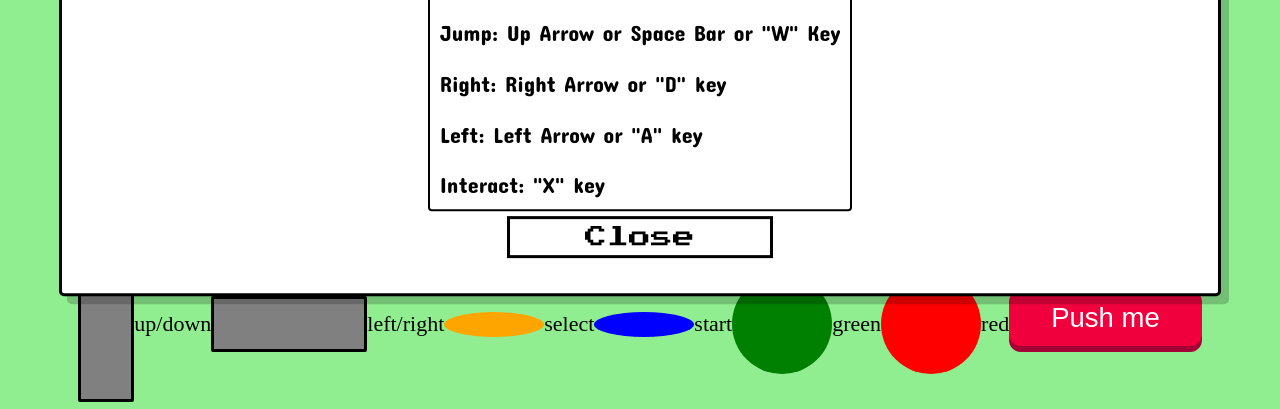
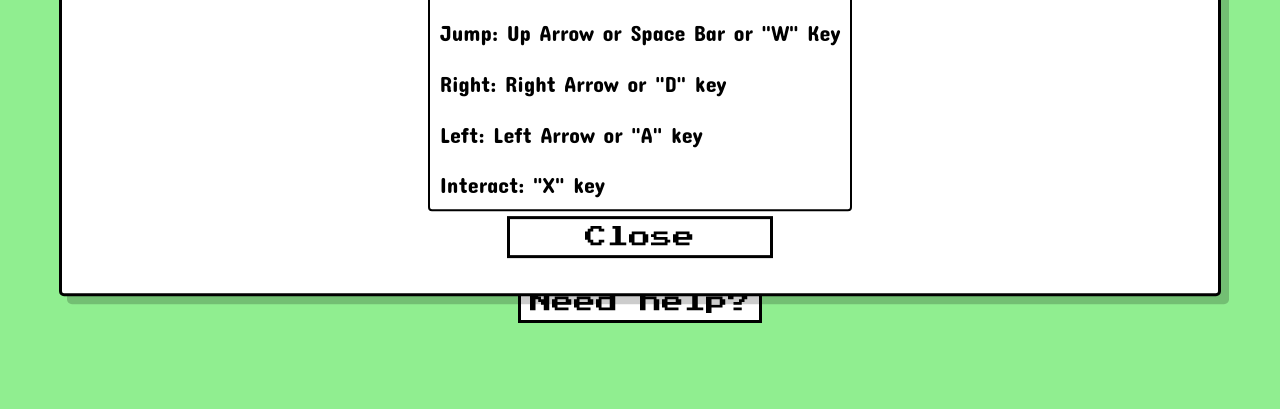
Before and after one commit to NateNotermann/Video-Game-Resume, a plain HTML site: page index.html in a window 1280 px wide. Shown: the part 391-800 px from the top of the page. Drawn offline with Linux system fonts and the light colour scheme; animation ran at ten frames a second; a web font is replaced by a local one.

Commit message:
readme, turned off buttons

```diff
--- a/index.html
+++ b/index.html
@@ -195,7 +195,7 @@
 
 
 
-    <div class="buttonsDiv">
+    <!-- <div class="buttonsDiv">
       <div class="flex">
         <div class="rect1 border"></div>
         <label>up/down</label>
@@ -221,7 +221,9 @@
           </span>
         </button>
       </div>
-    </div>
+    </div> -->
+
+
   </div>
 
 
```
Also changed, not shown: 1 other file.
